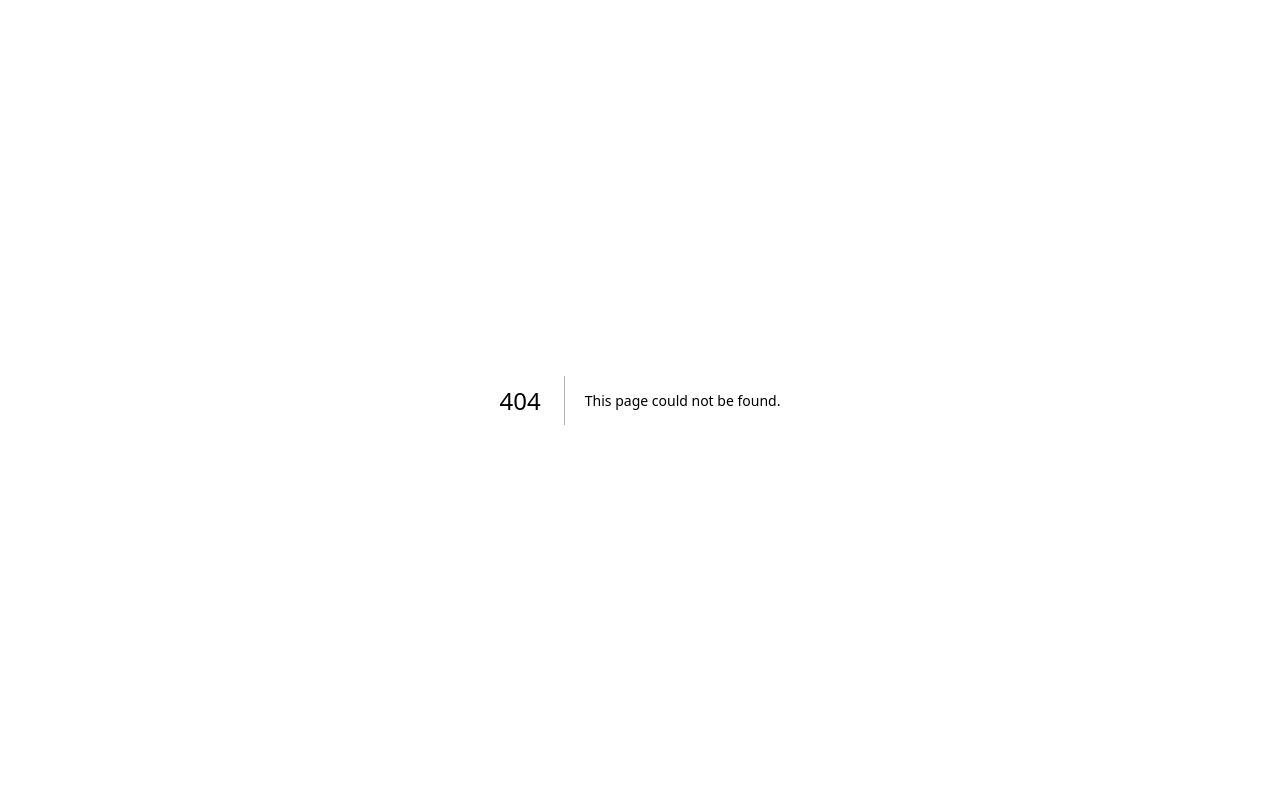
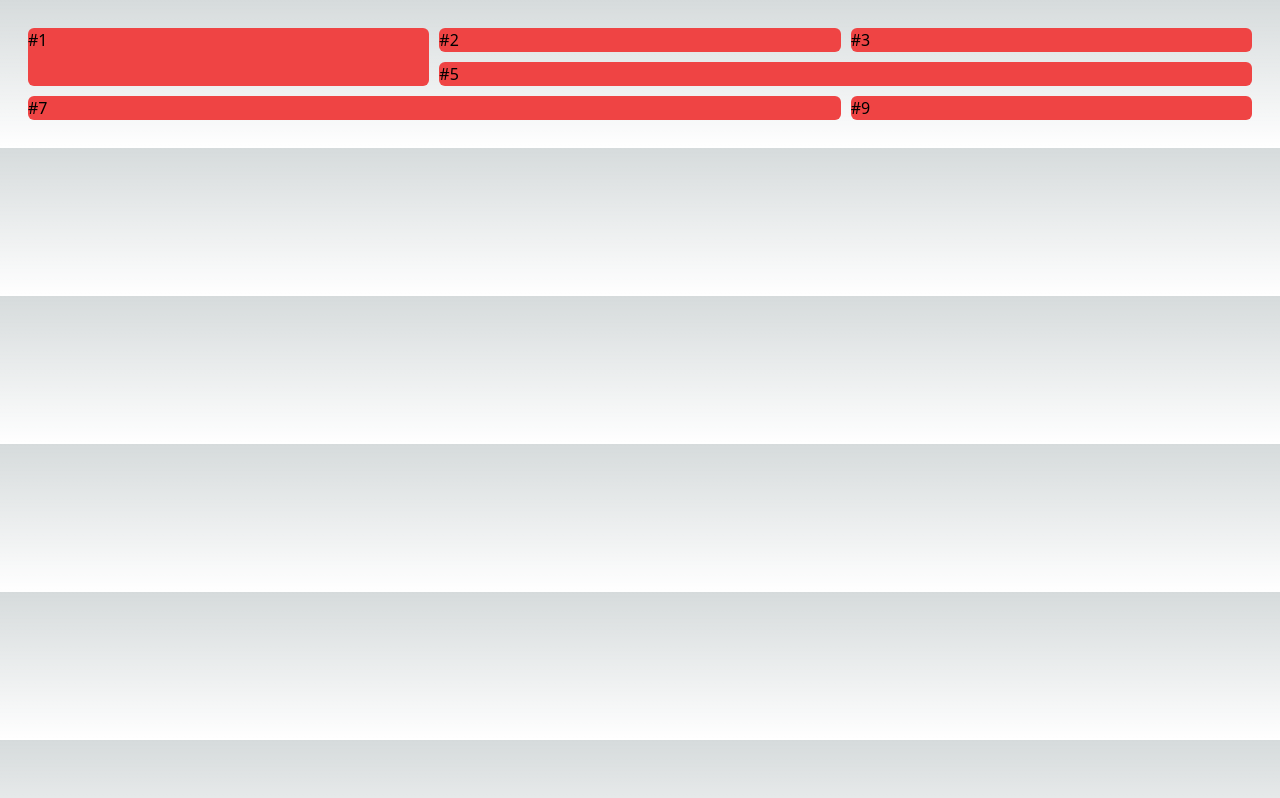
Before and after one commit to vitordiniz25/react-tailwind, a Next.js app: page /grid/inicial in a window 1280 px wide. Before the commit this address had no page. Built offline with nearby package versions, Linux system fonts and the light colour scheme.

Commit message:
grid revisão

```diff
--- /dev/null
+++ b/src/pages/grid/inicial.tsx
@@ -0,0 +1,20 @@
+import Caixa from "@/components/Caixa";
+
+export default function Inicial() {
+    return(
+        <div className="p-7 grid
+            grid-cols-3
+            gap-2.5"
+        >
+            <Caixa className="row-span-2">#1</Caixa>
+            <Caixa>#2</Caixa>
+            <Caixa>#3</Caixa>
+            {/* <Caixa>#4</Caixa> */}
+            <Caixa className="col-span-2">#5</Caixa>
+            {/* <Caixa>#6</Caixa> */}
+            <Caixa className="col-span-2">#7</Caixa>
+            {/* <Caixa>#8</Caixa> */}
+            <Caixa>#9</Caixa>
+        </div>
+    )
+}
```
